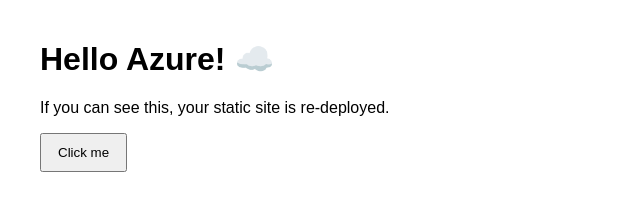
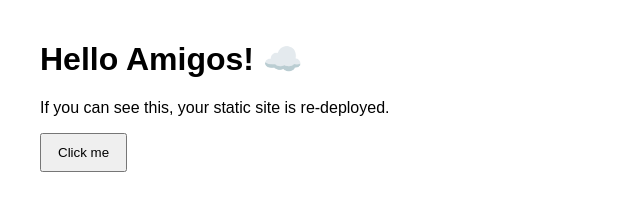
Before and after one commit to germands8/minisite-azure, a plain HTML site: page index.html in a window 1280 px wide. Shown: the whole page, without its empty margins (0-640 px from the left). Drawn offline with Linux system fonts and the light colour scheme.

Commit message:
Update index.html

```diff
--- a/index.html
+++ b/index.html
@@ -7,7 +7,7 @@
     <link rel="stylesheet" href="style.css" />
   </head>
   <body>
-    <h1>Hello Azure! ☁️</h1>
+    <h1>Hello Amigos! ☁️</h1>
     <p>If you can see this, your static site is re-deployed.</p>
 
     <button id="btn">Click me</button>
```
